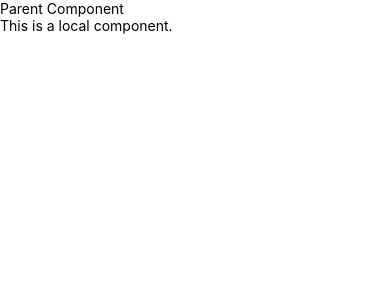
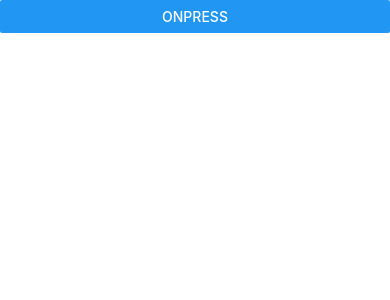
Before and after one commit to Sakib-203-15-3883/Learn-react-native, a React Native app: screen / in a window 390 px wide. Shown: the top 300 px of the page. Built offline with nearby package versions, Linux system fonts and the light colour scheme.

Commit message:
Button and onPress event

```diff
--- a/App.js
+++ b/App.js
@@ -1,11 +1,14 @@
 import React, { Component, useState } from 'react';
-import { View, Text, TouchableOpacity, StyleSheet } from 'react-native';
+import { View, Text,Button,Alert, TouchableOpacity, StyleSheet } from 'react-native';
+
 //Any component that renders other components is a parent component. Here, App is the parent component and Calculator is a child component.
 
 import Calculator from './components/calculator';
 import Jsx from './components/jsx';
 import Components  from './components/components';
-// import Props from './components/Props';
+import Props from './components/Props';
+
+import OnPress from "./components/onPress";
 
  const App = () => {
 //   const name = 'John Doe';
@@ -14,7 +17,8 @@ import Components  from './components/components';
 
   // return <Calculator/>
   // return <Jsx/>
-  return <Components/>
+  // return <Components/>
+  return <OnPress/>
 
 };
 
--- a/components/Props.js
+++ b/components/Props.js
@@ -1,3 +1,5 @@
+//In React Native, when a component's state or props change, it triggers a re-rendering of that component and its child components. This re-rendering process is known as reconciliation.
+
 //In React Native, props  are used to pass data from a parent component to a child component. They allow you to customize the behavior and appearance of the child component based on the values received from the parent component. Props are read-only and cannot be modified by the child component.
 
 // 1. Props Passing:
--- /dev/null
+++ b/components/onPress.js
@@ -0,0 +1,20 @@
+// In React Native, the Button component is a pre-styled component that represents a standard button in the user interface. It provides a simple way to create buttons with basic functionality, such as triggering an action when pressed. The Button component is part of the react-native library and can be imported as follows:
+import React from 'react';
+import {Button, Text, View, Alert} from 'react-native';
+
+//The Button component accepts several props to customize its appearance and behavior. The most commonly used prop is onPress, which defines the function to be executed when the button is pressed.
+
+const button = () => {
+  return (
+    <Button
+      title="onPress"
+      onPress={() => {
+        const num2 = 500;
+
+        console.warn(num2);
+      }}
+    />
+  );
+};
+
+export default button;
--- a/components/state.js
+++ b/components/state.js
@@ -1,4 +1,6 @@
 // state which stores the value for component. it,s mutable . we first initialize the sate in the constructor and then we call setState whenever we need to change the value .
+
+//In React Native, when a component's state or props change, it triggers a re-rendering of that component and its child components. This re-rendering process is known as reconciliation.
 
 import React, { useState } from 'react';
 import { View, Text, Button } from 'react-native';
```
Also changed, not shown: components/CustomComponent.js (+16 -12 lines).
